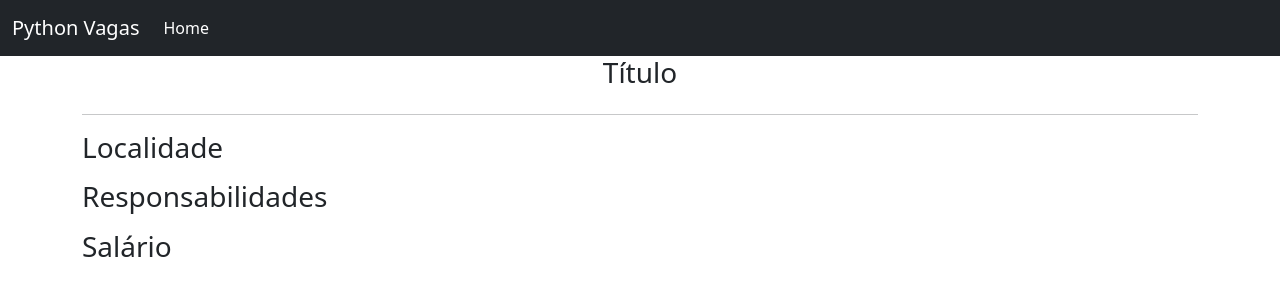
After one commit to CardosoRepository/Python-Carreiras-v2, a Flask app: template templates/detalhe_vaga.html in a window 1280 px wide. The commit adds this page. Shown: the top 300 px of the page. Run offline with Flask 3, Linux system fonts and the light colour scheme; the template is opened without the code that fills it, so the values that code supplies are empty.

Commit message:
feat (main): details page added

```diff
--- a/app.py
+++ b/app.py
@@ -1,5 +1,5 @@
 from flask import Flask, jsonify, render_template
-from database import carrega_vagas_db
+from database import carrega_vagas_db, carrega_vaga_db
 
 app = Flask(__name__)
 
@@ -14,6 +14,13 @@ def vagas():
     vagas = carrega_vagas_db()
     return jsonify(vagas)
 
+@app.route('/vaga/<id>')
+def mostra_vaga(id):
+    vaga = carrega_vaga_db(id)
+    if not vaga:
+        return 'Not Found', 404
+
+    return render_template('detalhe_vaga.html', vaga=vaga)
 
 if __name__ == '__main__':
     app.run(host='0.0.0.0', debug=True)
--- a/static/style.css
+++ b/static/style.css
@@ -13,3 +13,7 @@ h2 {
 	text-align: center;
 	color: rgb(80, 80, 80);
 }
+
+.container {
+    margin-top: 56px
+}
--- /dev/null
+++ b/templates/detalhe_vaga.html
@@ -0,0 +1,36 @@
+<!DOCTYPE html>
+<html lang="en">
+<head>
+    <meta charset="UTF-8">
+    <meta name="viewport" content="width=device-width, initial-scale=1.0">
+    <title>{{vaga.titulo}}</title>
+    <link rel="stylesheet" href="{{url_for('static', filename='style.css')}}">
+    <link href="https://cdn.jsdelivr.net/npm/bootstrap@5.3.6/dist/css/bootstrap.min.css"
+        rel="stylesheet" integrity="sha384-4Q6Gf2aSP4eDXB8Miphtr37CMZZQ5oXLH2yaXMJ2w8e2ZtHTl7GptT4jmndRuHDT"
+        crossorigin="anonymous">
+</head>
+<body>
+    {% include 'includes/navbar.html' %}
+    <div class="container">
+        <h3 class="text-center mt-2 mb-4">Título</h3>
+        <hr>
+        <h3>{{vaga.titulo}}</h3>
+
+        <h3>Localidade</h3>
+        <p class="lead">{{vaga.localidade}}</p>
+
+        <h3>Responsabilidades</h3>
+        <ul>
+            {% for linha in vaga.responsabilidades.split(".") %}
+                <li>{{linha}}</li>
+            {% endfor %}
+        </ul>
+
+        <h3>Salário</h3>
+        <p>{{vaga.moeda}}{{vaga.salario}}</p>
+
+
+        {% include 'includes/navbar.html' %}
+    </div>
+</body>
+</html>
--- a/templates/home.html
+++ b/templates/home.html
@@ -12,8 +12,8 @@
 	</head>
 	<body>
 		{% include 'includes/navbar.html'%}
-		<div class="container">
-			<h1 class="text-center my-2">Carreiras em Python</h1>
+		<div class="container mt-5">
+			<h1 class="text-centermy-2">Carreiras em Python</h1>
 			<img class="img-fluid" src="{{url_for('static', filename='carreira.jpg')}}"/>
 			<h2 class="text-center mt-2">Sobre o site</h2>
 			<p class="lead">
--- a/templates/includes/navbar.html
+++ b/templates/includes/navbar.html
@@ -1,4 +1,4 @@
-<nav class="navbar navbar-expand-lg navbar-dark bg-dark fixed-top"">
+<nav class="navbar navbar-expand-lg navbar-dark bg-dark fixed-top">
   <div class="container-fluid">
     <a href="/" class="navbar-brand">Python Vagas</a>
     <button class="navbar-toggler"
--- a/templates/includes/vagas_item.html
+++ b/templates/includes/vagas_item.html
@@ -13,7 +13,7 @@
     <a
       type="button"
       class="btn btn-outline-primary"
-      href="mailto:someone@yoursite.com?subject=Vaga {{vaga.titulo}}"
+      href="/vaga/{{vaga.id}}"
     >Aplicar</a>
   </div>
 </div>
```
Also changed, not shown: database.py (+14 -0 lines).
